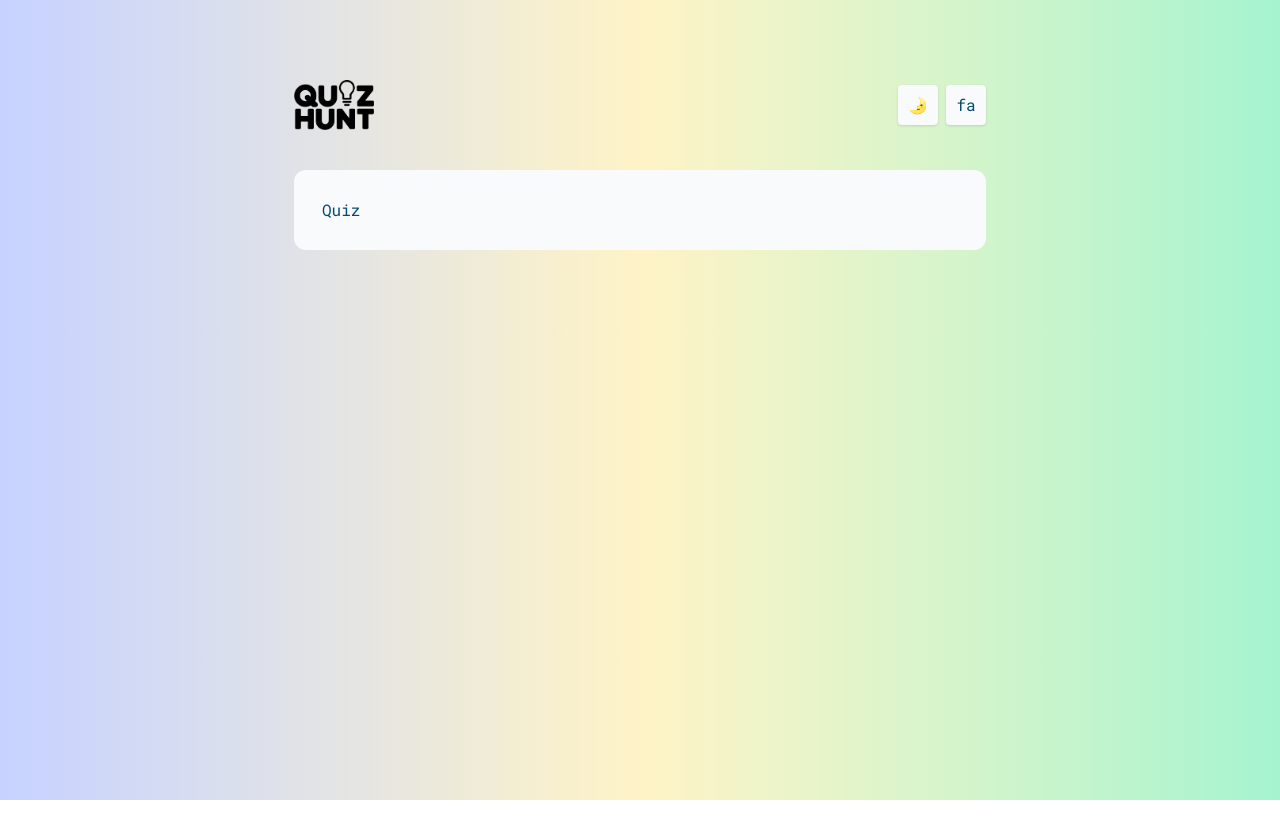
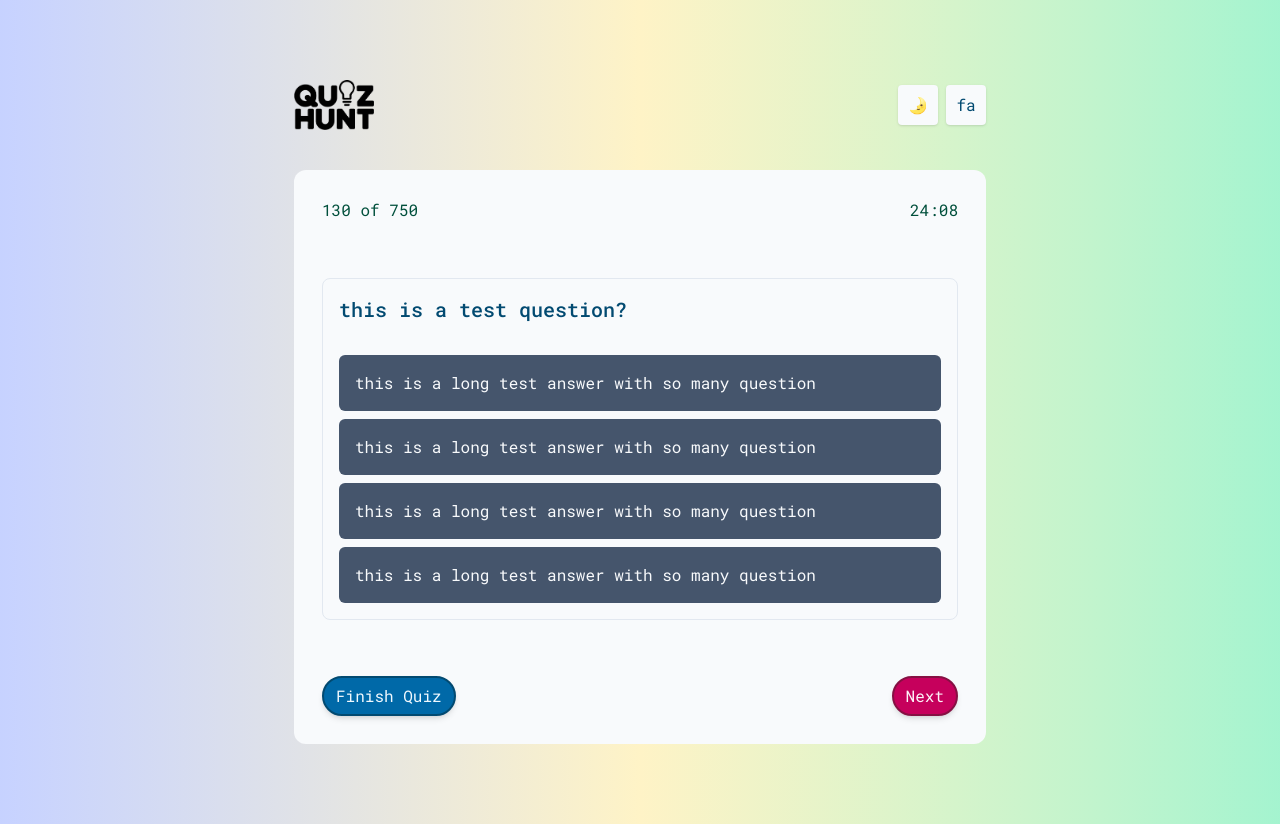
Before and after one commit to nomaan-07/QuizHunt, a React (Vite) app: page /app/quiz in a window 1280 px wide. Before the commit the page ends 800 px from the top, so only its background shows below. Built offline with nearby package versions, Linux system fonts and the light colour scheme.

Commit message:
feat: quiz page ui

```diff
--- /dev/null
+++ b/src/features/quiz/Answer.jsx
@@ -0,0 +1,11 @@
+import Text from "../../ui/Text";
+
+function Answer() {
+  return (
+    <p className="rounded-md bg-slate-600 p-4 text-slate-50 outline-offset-1 outline-emerald-500 md:cursor-pointer md:hover:outline">
+      this is a long test answer with so many question
+    </p>
+  );
+}
+
+export default Answer;
--- /dev/null
+++ b/src/features/quiz/Question.jsx
@@ -0,0 +1,18 @@
+import Heading from "../../ui/Heading";
+import Answer from "./Answer";
+
+function Question() {
+  return (
+    <div className="space-y-8 rounded-lg border border-slate-200 p-4 dark:border-slate-400">
+      <Heading type="h3">this is a test question?</Heading>
+      <div className="space-y-2">
+        <Answer />
+        <Answer />
+        <Answer />
+        <Answer />
+      </div>
+    </div>
+  );
+}
+
+export default Question;
--- a/src/pages/Quiz.jsx
+++ b/src/pages/Quiz.jsx
@@ -1,5 +1,15 @@
+import Question from "../features/quiz/Question";
+import QuizFooter from "../ui/QuizFooter";
+import QuizHeader from "../ui/QuizHeader";
+
 function Quiz() {
-  return <div>Quiz</div>;
+  return (
+    <>
+      <QuizHeader />
+      <Question />
+      <QuizFooter />
+    </>
+  );
 }
 
 export default Quiz;
--- a/src/pages/Settings.jsx
+++ b/src/pages/Settings.jsx
@@ -7,14 +7,14 @@ import { useTranslation } from "../hooks/useTranslation";
 
 function Setting() {
   return (
-    <div className="space-y-14">
+    <>
       <Heading type="h2">{useTranslation("settings.title")}</Heading>
       <QuizTypeSelector />
       <QuestionNumberSelector />
       <Button className="mx-auto" to="/app/quiz">
         {useTranslation("common.startQuiz")}
       </Button>
-    </div>
+    </>
   );
 }
 
--- a/src/ui/AppLayout.jsx
+++ b/src/ui/AppLayout.jsx
@@ -5,7 +5,7 @@ function AppLayout() {
   return (
     <div className="container my-20 w-178">
       <Header />
-      <div className="mt-10 w-full rounded-xl bg-slate-50 p-7 dark:bg-cyan-900">
+      <div className="mt-10 w-full space-y-14 rounded-xl bg-slate-50 p-7 dark:bg-cyan-900">
         <Outlet />
       </div>
     </div>
--- /dev/null
+++ b/src/ui/QuizFooter.jsx
@@ -0,0 +1,16 @@
+import Button from "./Button";
+
+function QuizFooter() {
+  return (
+    <header className="flex items-center justify-between">
+      <Button size="small" to="/app/results">
+        Finish Quiz
+      </Button>
+      <Button size="small" variation="secondary">
+        Next
+      </Button>
+    </header>
+  );
+}
+
+export default QuizFooter;
--- /dev/null
+++ b/src/ui/QuizHeader.jsx
@@ -0,0 +1,12 @@
+import Text from "./Text";
+
+function QuizHeader() {
+  return (
+    <header className="flex items-center justify-between">
+      <Text size="small">130 of 750</Text>
+      <Text size="small">24:08</Text>
+    </header>
+  );
+}
+
+export default QuizHeader;
```
